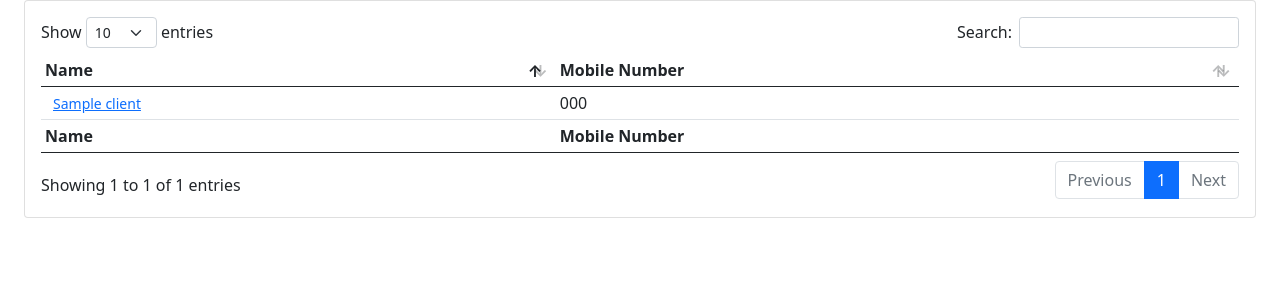
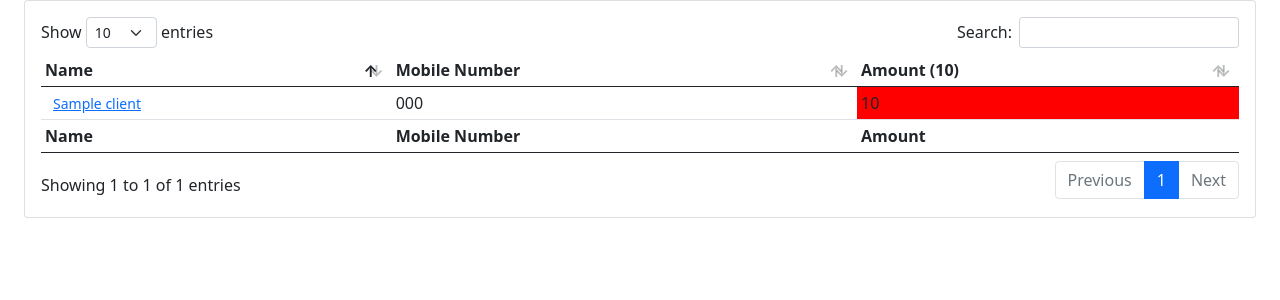
Before and after one commit to sachajoy/Shailesh-Banthia-Accounts, a Django app: page / in a window 1280 px wide. Shown: the part 56-356 px from the top of the page. Run offline with Django 4.2, Linux system fonts and the light colour scheme; a user stored in the database is signed in; tables that the repository leaves empty hold one stand-in row (values such as "Sample post"); some libraries are stand-ins or nearby versions.

Commit message:
Added the Total on dashboard for the clients and Total for whole

```diff
--- a/ShaileshBanthia/ledger/templates/ledger/dashboard.html
+++ b/ShaileshBanthia/ledger/templates/ledger/dashboard.html
@@ -8,30 +8,38 @@
                 <tr>
                     <th>Name</th>
                     <th>Mobile Number</th>
+                    <th>Amount ({{ total.total }})</th>
+
                 </tr>
                 </thead>
                 <tfoot>
                 <tr>
                     <th>Name</th>
                     <th>Mobile Number</th>
-
+                    <th>Amount</th>
 
                 </tr>
                 </tfoot>
-            <thbody>
+                <tbody>
                     {% for client in clients %}
 
                         <tr>
                             <td>
                                 <a class="btn-sm" href="{% url 'ledger:detail-client' client_id=client.id %}">
                                     {{ client.name }}
-                                <a/>
+                                </a>
                             </td>
-                        <td> {{ client.mobile_number }} </td>
+                            <td> {{ client.mobile_number }}</td>
+                            <td style="background-color: {% if client.val > 0 %} red {% else %} green {% endif %}">
+                                {% if client.val is not None %}
+                                    {{ client.val }}
+                                {% else %}
+                                    0
+                                {% endif %}
+                            </td>
                         </tr>
-
                     {% endfor %}
-            </thbody>
+                </tbody>
             </table>
         </div>
     </div>
--- a/ShaileshBanthia/ledger/views/dashboard_view.py
+++ b/ShaileshBanthia/ledger/views/dashboard_view.py
@@ -2,6 +2,7 @@ from django.shortcuts import render
 from django.views.generic import ListView
 from django.contrib.auth.mixins import LoginRequiredMixin
 from django.contrib.auth.decorators import login_required
+from django.db.models import Sum
 from django.db.models import Count
 from .. import models
 class DashboardListView(LoginRequiredMixin, ListView):
@@ -9,6 +10,12 @@ class DashboardListView(LoginRequiredMixin, ListView):
     template_name = 'ledger/dashboard.html'
     context_object_name = 'clients'
 
+    def get_context_data(self, *, object_list=None, **kwargs):
+        client = models.Client.objects.annotate(
+            val=Sum('trancation__amount')
+        )
+        total = client.aggregate(total=Sum('val'))
+        return {'clients':client, 'total':total}
 
 @login_required
 def access_denid(request):
```
Lines whose indentation alone changed are shown as unchanged.
